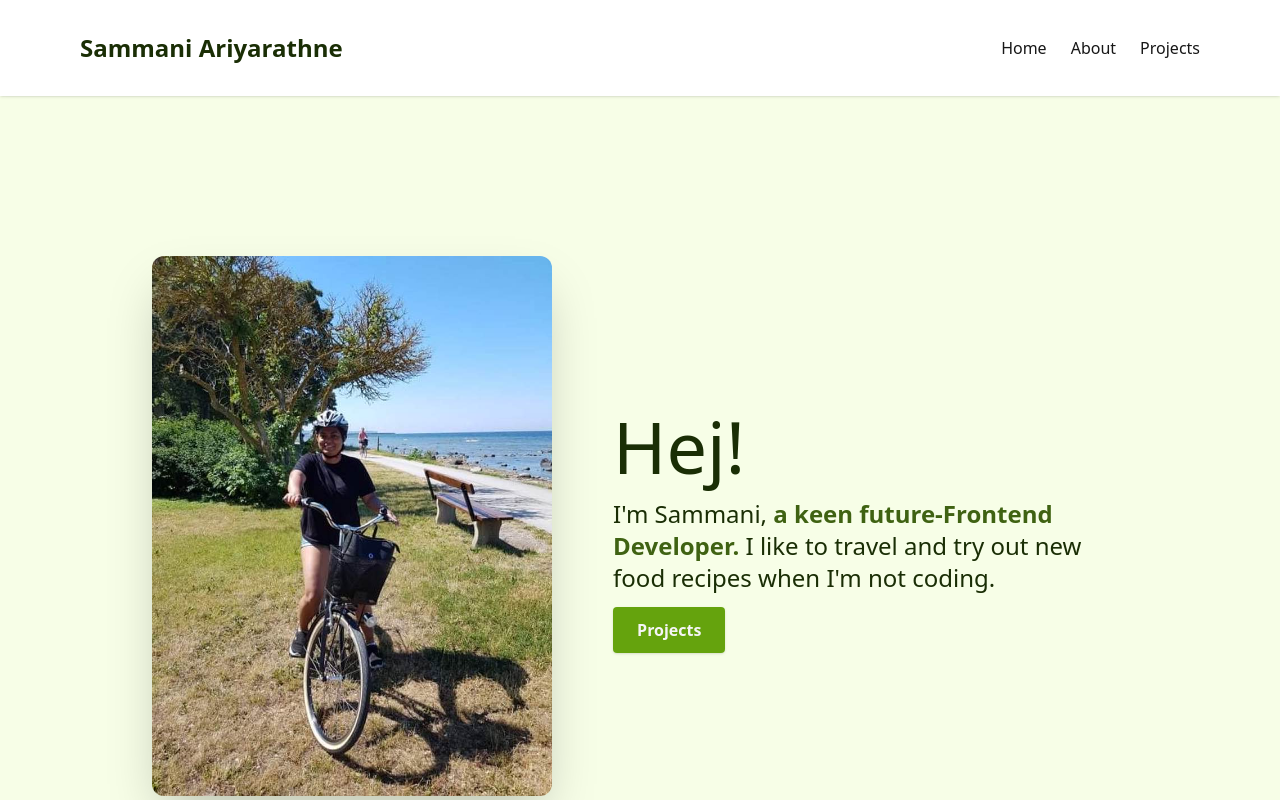
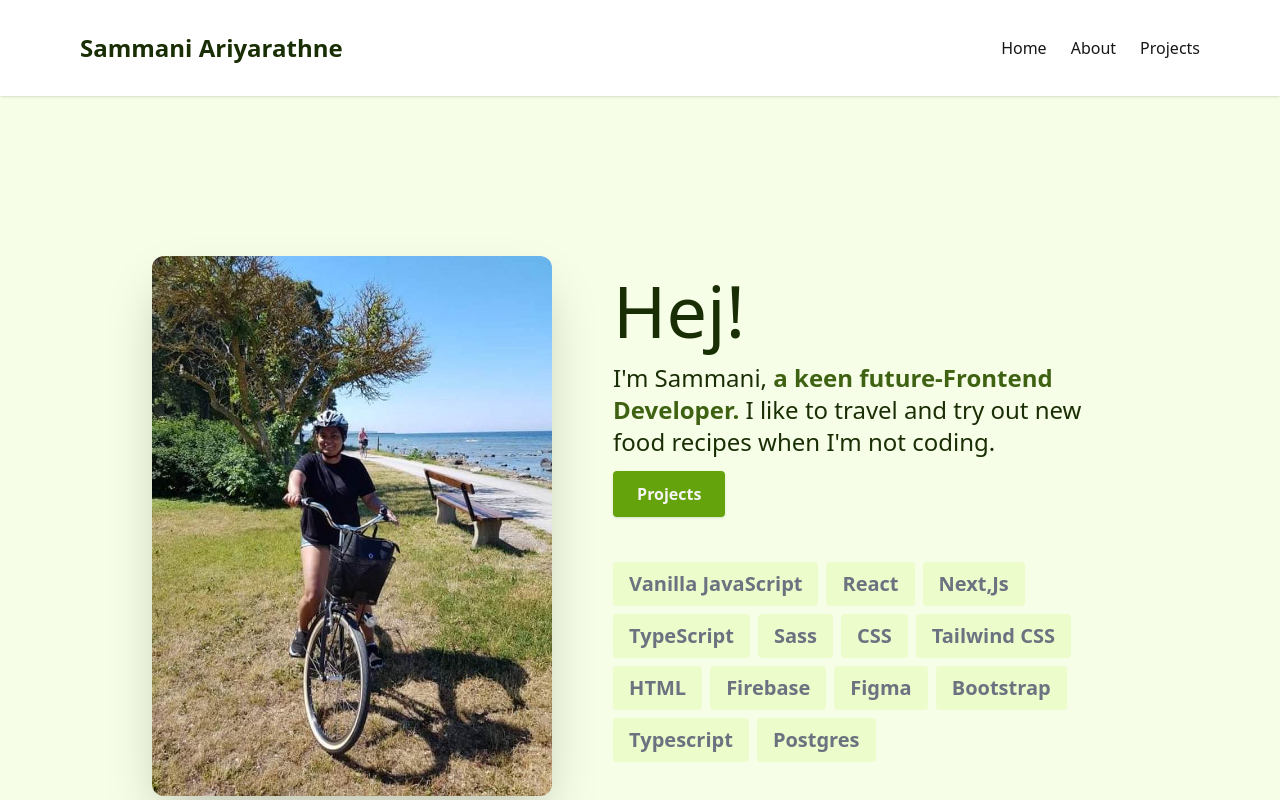
Before and after one commit to SammaniAri/personal-website, a Next.js app: page / in a window 1280 px wide. Shown: the top 800 px of the page. Built offline with nearby package versions, Linux system fonts and the light colour scheme.

Commit message:
Adding technologies array

```diff
--- a/components/AboutSection.tsx
+++ b/components/AboutSection.tsx
@@ -9,6 +9,8 @@ const skills = [
 	{ skill: "UX Fundamentals" },
 	{ skill: "Pair Programming" },
 	{ skill: "Communication Skills" },
+	{ skill: " VS Code" },
+	{ skill: " GitHub" },
 ];
 const AboutSection = () => {
 	return (
--- a/components/HeroSection.tsx
+++ b/components/HeroSection.tsx
@@ -4,6 +4,23 @@ import React from "react";
 import { Link } from "react-scroll/modules";
 import { HiArrowDown } from "react-icons/hi";
 
+const technology = [
+	{ technology: "Vanilla JavaScript" },
+	{ technology: "React" },
+	{ technology: "Next,Js" },
+	{ technology: "TypeScript" },
+	{
+		technology: "Sass",
+	},
+	{ technology: "CSS" },
+	{ technology: "Tailwind CSS" },
+	{ technology: "HTML" },
+	{ technology: "Firebase" },
+	{ technology: "Figma" },
+	{ technology: "Bootstrap" },
+	{ technology: "Typescript" },
+	{ technology: " Postgres" },
+];
 const HeroSection = () => {
 	return (
 		<section id="Home">
@@ -33,7 +50,7 @@ const HeroSection = () => {
 						I&#39;m not coding.{" "}
 					</p>
 					<Link
-						to="projects"
+						to="Projects"
 						className="text-neutral-100 font-semibold px-6 py-3 bg-lime-600 rounded shadow hover:bg-lime-700"
 						activeClass="active"
 						spy={true}
@@ -43,11 +60,27 @@ const HeroSection = () => {
 						{" "}
 						Projects
 					</Link>
+					<div>
+						<h1 className="text-center text-2xl font-semibold mb-6 md:text-left mt-12 "></h1>
+						<div className="flex flex-wrap md:flex-row text-xl leading-7 mb-4 text-neutral-600 dark:text-neutral-400">
+							{technology.map(
+								(item, idx) => {
+									return (
+										<p
+											key={idx}
+											className="bg-lime-100 px-4 py-2 mr-2 mt-2 text-gray-500 rounded font-semibold">
+											{item.technology}
+										</p>
+									);
+								}
+							)}
+						</div>
+					</div>
 				</div>
 			</div>
 			<div className="flex flex-row justify-center animate-bounce">
 				<Link
-					to="about"
+					to="About"
 					activeClass="active"
 					spy={true}
 					smooth={true}
```
